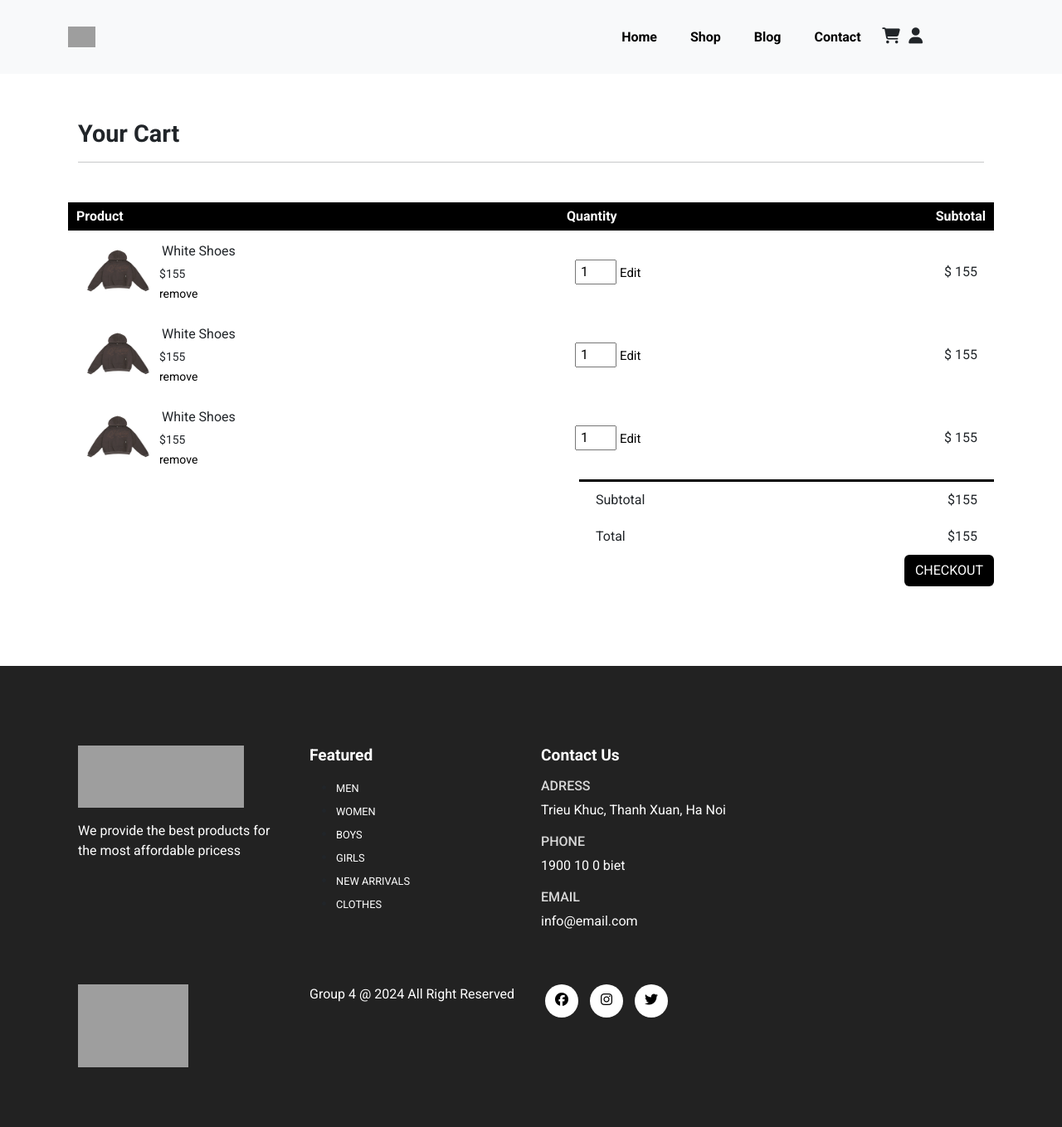
After one commit to hungdaden/LapTrinhWeb_BTL, a PHP site: page /cart.html in a window 1280 px wide. The commit adds this page. Shown: the whole page at 83% size. Run offline with PHP 8.4, Linux system fonts and the light colour scheme; some libraries are stand-ins or nearby versions; grey boxes are pictures that could not be loaded.

Commit message:
vd 41 42 43
Cart

```diff
--- a/assets/css/style.css
+++ b/assets/css/style.css
@@ -252,3 +252,87 @@ footer .copyright a:hover{
 footer p{
     color: white;
 }
+
+/* Cart */
+
+.cart table{
+    width: 100%;
+    border-collapse: collapse;
+}
+
+.cart .product-info{
+    display: flex;
+    flex-wrap: wrap;
+}
+
+.cart th{
+    text-align: left;
+    padding: 5px 10px;
+    color: #fff;
+    background-color: #000;
+}
+
+.cart td{
+    padding: 10px 20px;
+}
+
+.cart td img{
+    width: 80px;
+    height: 80px;
+    margin-right: 10px;
+}
+
+.cart td input{
+    width: 50px;
+    height: 30px;
+    padding: 5px;
+}
+
+.cart td a{
+    color: #000;
+}
+
+.cart .remove-btn{
+    color: #000;
+    text-decoration: none;
+    font-size: 14px;
+}
+
+.cart .edit-btn{
+    color: #000;
+    text-decoration: none;
+    font-size: 15px;
+}
+
+.cart .product-info p{
+    margin: 3px;
+}
+
+.cart-total{
+    display: flex;
+    justify-content: flex-end;
+}
+
+.cart-total table{
+    width: 100%;
+    max-width: 500px;
+    border-top: 3px solid #000;
+}
+
+td:last-child{
+    text-align: right;
+}
+
+th:last-child{
+    text-align: right;
+}
+
+.checkout-container{
+    display: flex;
+    justify-content: flex-end;
+}
+
+.checkout-btn{
+    background-color: #000;
+    color: #fff;
+}
--- /dev/null
+++ b/cart.html
@@ -0,0 +1,251 @@
+<!DOCTYPE html>
+<html lang="en">
+<head>
+    <meta charset="UTF-8">
+    <meta name="viewport" content="width=device-width, initial-scale=1.0">
+    <title>Home</title>
+
+    <link href="https://cdn.jsdelivr.net/npm/bootstrap@5.3.3/dist/css/bootstrap.min.css" rel="stylesheet" integrity="sha384-QWTKZyjpPEjISv5WaRU9OFeRpok6YctnYmDr5pNlyT2bRjXh0JMhjY6hW+ALEwIH" crossorigin="anonymous">
+    <link rel="stylesheet" href="https://cdnjs.cloudflare.com/ajax/libs/font-awesome/4.7.0/css/font-awesome.min.css">
+    <link rel="stylesheet" href="assets/css/style.css">
+
+</head>
+<body>
+
+    <!--Day la navbar-->
+    <nav class="navbar navbar-expand-lg navbar-light bg-light py-3 fixed-top">
+    <div class="container">
+      <img style="height: 25px;" style="width: 50px;" src="//theme.hstatic.net/1000306633/1001194548/14/logo.png?v=206" alt="">
+      <button class="navbar-toggler" type="button" data-bs-toggle="collapse" data-bs-target="#navbarSupportedContent" aria-controls="navbarSupportedContent" aria-expanded="false" aria-label="Toggle navigation">
+        <span class="navbar-toggler-icon"></span>
+      </button>
+      <div class="collapse navbar-collapse nav-buttons" id="navbarSupportedContent">
+        <ul class="navbar-nav me-auto mb-2 mb-lg-0">
+
+          <li class="nav-item">
+            <a class="nav-link" href="#">Home</a>
+          </li>
+
+          <li class="nav-item">
+            <a class="nav-link" href="#">Shop</a>
+          </li>
+
+          <li class="nav-item">
+            <a class="nav-link" href="#">Blog</a>
+          </li>
+
+          <li class="nav-item">
+            <a class="nav-link" href="#">Contact</a>
+          </li>
+
+          <li class="nav-item">
+            <i class="fa fa-shopping-cart"></i>
+            <i class="fa fa-user"></i>
+          </li>
+
+        </ul>
+
+      </div>
+    </div>
+    </nav>
+
+
+
+
+    <!--Cart-->
+    <section class="cart container my-5 py-5">
+        <div class="container mt-5">
+            <h2 class="font-weight-bolde">Your Cart</h2>
+            <hr>
+        </div>
+
+        <table class="mt-5 pt-5">
+            <tr>
+                <th>Product</th>
+                <th>Quantity</th>
+                <th>Subtotal</th>
+            </tr>
+
+            <!--product 1-->
+            <tr>
+                <td>
+                    <div class="product-info">
+                        <img src="assets/imgs/featured1.jpeg" />
+                        <div>
+                            <p>White Shoes</p>
+                            <small><span>$</span>155</small>
+                            <br>
+                            <a href="" class="remove-btn" href="#">remove</a>
+                        </div>
+                    </div>
+                </td>
+
+
+                <td>
+                    <input type="number" value="1"/>
+                    <a class="edit-btn" href="#">Edit</a>
+                </td>
+
+                <td>
+                    <span>$</span>
+                    <span class="product-price">155</span>
+                </td>
+            </tr>
+
+            <!--Product 2-->
+
+            <tr>
+                <td>
+                    <div class="product-info">
+                        <img src="assets/imgs/featured1.jpeg" />
+                        <div>
+                            <p>White Shoes</p>
+                            <small><span>$</span>155</small>
+                            <br>
+                            <a href="" class="remove-btn" href="#">remove</a>
+                        </div>
+                    </div>
+                </td>
+
+
+                <td>
+                    <input type="number" value="1"/>
+                    <a class="edit-btn" href="#">Edit</a>
+                </td>
+
+                <td>
+                    <span>$</span>
+                    <span class="product-price">155</span>
+                </td>
+            </tr>
+
+            <!--Product 3-->
+
+            <tr>
+                <td>
+                    <div class="product-info">
+                        <img src="assets/imgs/featured1.jpeg" />
+                        <div>
+                            <p>White Shoes</p>
+                            <small><span>$</span>155</small>
+                            <br>
+                            <a href="" class="remove-btn" href="#">remove</a>
+                        </div>
+                    </div>
+                </td>
+
+
+                <td>
+                    <input type="number" value="1"/>
+                    <a class="edit-btn" href="#">Edit</a>
+                </td>
+
+                <td>
+                    <span>$</span>
+                    <span class="product-price">155</span>
+                </td>
+            </tr>
+
+        </table>
+
+
+
+
+        <div class="cart-total">
+            <table>
+                <tr>
+                    <td>Subtotal</td>
+                    <td>$155</td>
+                </tr>
+                <tr>
+                    <td>Total</td>
+                    <td>$155</td>
+                </tr>
+            </table>
+        </div>
+
+
+
+        <div class="checkout-container">
+            <button class="btn checkout-btn">Checkout</button>
+        </div>
+
+
+    </section>
+
+
+
+
+
+
+
+
+
+    <!--footre-->
+
+    <footer class="mt-5 py-5">
+            <div class="row container mx-auto pt-5">
+              <div class="footer-one col-lg-3 col-md-6 col-sm-12">
+                <img class="logo" src="https://theme.hstatic.net/1000306633/1001194548/14/logo.png?v=206" />
+                <p class="pt-3">We provide the best products for the most affordable pricess</p>
+
+              </div>
+              <div class="footer-one col-lg-3 col-md-6 col-sm-12">
+                <h5 class="pb-2">Featured</h5>
+                <ul class="text-uppercase">
+                  <li><a href="#">men</a></li>
+                  <li><a href="#">women</a></li>
+                  <li><a href="#">boys</a></li>
+                  <li><a href="#">girls</a></li>
+                  <li><a href="#">new arrivals</a></li>
+                  <li><a href="#">clothes</a></li>
+                </ul>
+              </div>
+
+              <div class="footer-one col-lg-3 col-md-6 col-sm-12">
+                  <h5 class="pb-2">Contact Us</h5>
+                  <div>
+                    <h6 class="text-uppercase">Adress</h6>
+                    <p>Trieu Khuc, Thanh Xuan, Ha Noi</p>
+                  </div>
+
+                  <div>
+                    <h6 class="text-uppercase">Phone</h6>
+                    <p>1900 10 0 biet</p>
+                  </div>
+                  <div>
+                    <h6 class="text-uppercase">Email</h6>
+                    <p>info@email.com</p>
+                  </div>
+              </div>
+
+
+              </div>
+            </div>
+
+
+
+            <div class="copyright mt-5">
+              <div class="row container mx-auto">
+                <div class="col-lg-3 col-md-5 col-sm-12 mb-4">
+                  <img style="height: 100px;" style="width: 150px;" src="assets/imgs/payment.jpg" />
+                </div>
+                <div class="col-lg-3 col-md-5 col-sm-12 mb-4 text-nowrap mb-2">
+                  <p>Group 4 @ 2024 All Right Reserved</p>
+                </div>
+                <div class="col-lg-3 col-md-5 col-sm-12 mb-4">
+                  <a href="#"><i class="fab fa-facebook"></i></a>
+                  <a href="#"><i class="fab fa-instagram"></i></a>
+                  <a href="#"><i class="fab fa-twitter"></i></a>
+                </div>
+              </div>
+            </div>
+
+    </footer>
+
+
+
+
+    <script src="https://kit.fontawesome.com/2f3e6ad59f.js" crossorigin="anonymous"></script>
+</body>
+</html>
```
